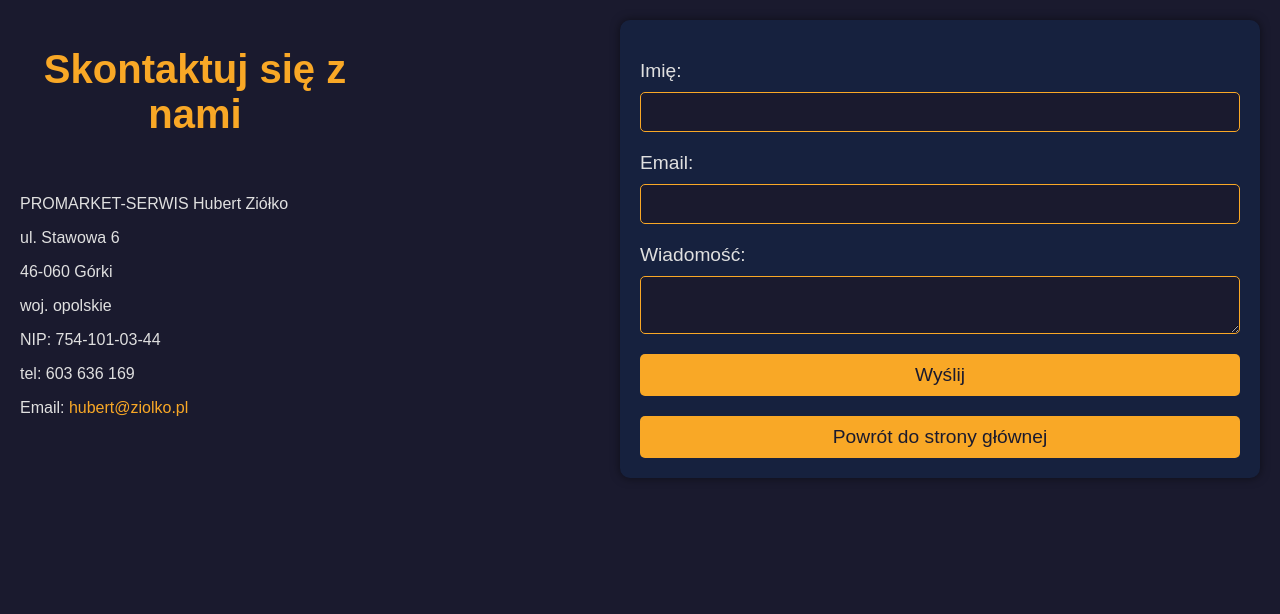
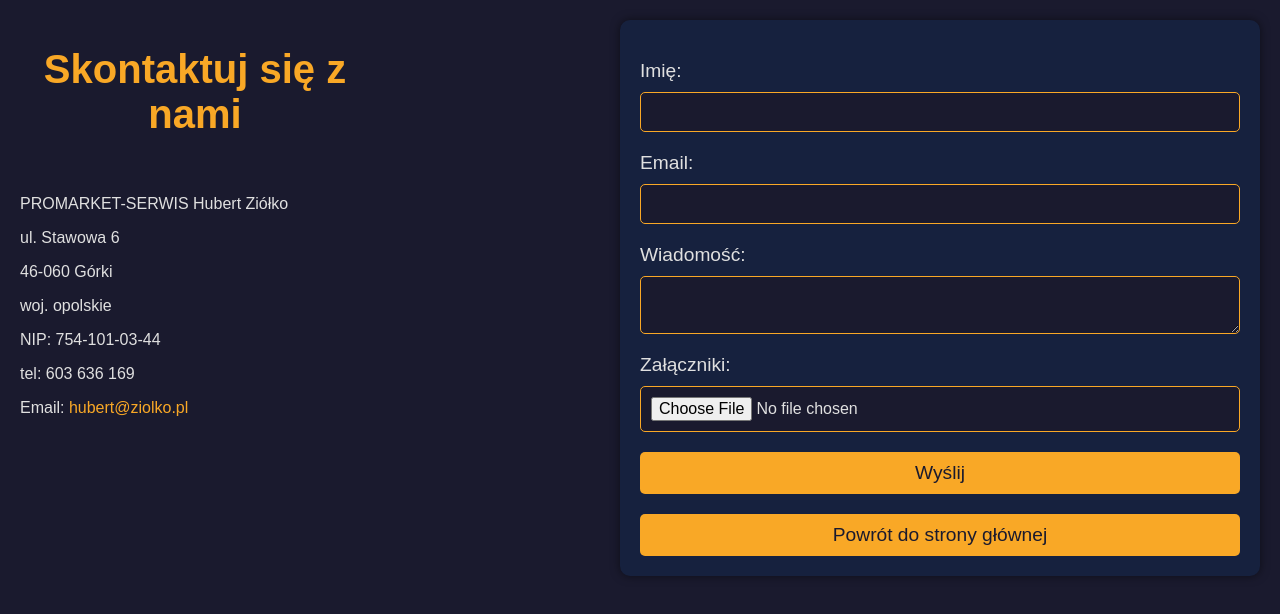
Before and after one commit to Blazej90/promarket-serwis, a Next.js app: page /contact in a window 1280 px wide. Shown: the top 614 px of the page. Built offline with nearby package versions, Linux system fonts and the light colour scheme.

Commit message:
add attachment

```diff
--- a/package.json
+++ b/package.json
@@ -11,6 +11,7 @@
   },
   "dependencies": {
     "dotenv": "^16.4.5",
+    "formidable": "^3.5.1",
     "mini-css-extract-plugin": "^2.9.0",
     "next": "^13.4.0",
     "nodemailer": "^6.9.14",
--- a/src/components/ContactForm/FormInput.js
+++ b/src/components/ContactForm/FormInput.js
@@ -1,3 +1,25 @@
+// import PropTypes from "prop-types";
+// import styles from "../../styles/Contact.module.css";
+
+// export default function FormInput({ type, id, value, onChange }) {
+//   return (
+//     <input
+//       type={type}
+//       id={id}
+//       value={value}
+//       onChange={onChange}
+//       className={styles.input}
+//     />
+//   );
+// }
+
+// FormInput.propTypes = {
+//   type: PropTypes.string.isRequired,
+//   id: PropTypes.string.isRequired,
+//   value: PropTypes.string.isRequired,
+//   onChange: PropTypes.func.isRequired,
+// };
+
 import PropTypes from "prop-types";
 import styles from "../../styles/Contact.module.css";
 
@@ -6,7 +28,7 @@
     <input
       type={type}
       id={id}
-      value={value}
+      value={type !== "file" ? value : undefined} // Jeśli to input file, nie ustawiaj value
       onChange={onChange}
       className={styles.input}
     />
@@ -16,6 +38,6 @@
 FormInput.propTypes = {
   type: PropTypes.string.isRequired,
   id: PropTypes.string.isRequired,
-  value: PropTypes.string.isRequired,
+  value: PropTypes.string, // Dla input file, value nie jest wymagane
   onChange: PropTypes.func.isRequired,
 };
--- a/src/pages/api/sendEmail.js
+++ b/src/pages/api/sendEmail.js
@@ -1,11 +1,81 @@
+// import nodemailer from "nodemailer";
+
+// export default async function sendEmail(req, res) {
+//   if (req.method === "POST") {
+//     const { name, email, message } = req.body;
+
+//     if (!name || !email || !message) {
+//       return res.status(400).json({ message: "Wszystkie pola są wymagane" });
+//     }
+
+//     const transporter = nodemailer.createTransport({
+//       service: "gmail",
+//       auth: {
+//         user: process.env.EMAIL_MAIN,
+//         pass: process.env.EMAIL_PASS,
+//       },
+//     });
+
+//     const mailOptions = {
+//       from: email,
+//       to: process.env.EMAIL_MAIN,
+//       subject: `Nowa wiadomość od ${name}`,
+//       text: `Od: ${name}\nEmail: ${email}\n\nWiadomość:\n${message}`,
+//     };
+
+//     try {
+//       await transporter.sendMail(mailOptions);
+//       return res.status(200).json({ message: "Wiadomość wysłana pomyślnie" });
+//     } catch (error) {
+//       console.error("Błąd podczas wysyłania wiadomości:", error);
+//       return res
+//         .status(500)
+//         .json({ message: "Wystąpił błąd podczas wysyłania wiadomości" });
+//     }
+//   } else {
+//     return res.status(405).json({ message: "Metoda niedozwolona" });
+//   }
+// }
+
 import nodemailer from "nodemailer";
+import formidable from "formidable";
+import fs from "fs";
+
+export const config = {
+  api: {
+    bodyParser: false, // Wyłącz domyślny bodyParser, aby użyć formidable
+  },
+};
 
 export default async function sendEmail(req, res) {
   if (req.method === "POST") {
-    const { name, email, message } = req.body;
+    const form = formidable();
+
+    form.parse(req, async (err, fields, files) => {
+      if (err) {
+        console.error("Błąd podczas parsowania formularza:", err);
+        return res.status(500).json({ message: "Błąd serwera" });
+      }
+
+      const { name, email, message } = fields;
 
       if (!name || !email || !message) {
         return res.status(400).json({ message: "Wszystkie pola są wymagane" });
+      }
+
+      // Przygotowanie załączników
+      const attachments = [];
+      if (files.attachments) {
+        const uploadedFiles = Array.isArray(files.attachments)
+          ? files.attachments
+          : [files.attachments];
+
+        uploadedFiles.forEach((file) => {
+          attachments.push({
+            filename: file.originalFilename,
+            path: file.filepath,
+          });
+        });
       }
 
       const transporter = nodemailer.createTransport({
@@ -21,6 +91,7 @@
         to: process.env.EMAIL_MAIN,
         subject: `Nowa wiadomość od ${name}`,
         text: `Od: ${name}\nEmail: ${email}\n\nWiadomość:\n${message}`,
+        attachments: attachments, // Dodanie załączników do maila
       };
 
       try {
@@ -31,7 +102,15 @@
         return res
           .status(500)
           .json({ message: "Wystąpił błąd podczas wysyłania wiadomości" });
+      } finally {
+        // Usuń pliki tymczasowe po wysłaniu wiadomości
+        attachments.forEach((attachment) => {
+          fs.unlink(attachment.path, (err) => {
+            if (err) console.error("Błąd podczas usuwania pliku:", err);
+          });
+        });
       }
+    });
   } else {
     return res.status(405).json({ message: "Metoda niedozwolona" });
   }
--- a/src/pages/contact.js
+++ b/src/pages/contact.js
@@ -1,3 +1,108 @@
+// import Link from "next/link";
+// import { useState } from "react";
+// import FormLabel from "../components/ContactForm/FormLabel";
+// import FormInput from "../components/ContactForm/FormInput";
+// import FormTextarea from "../components/ContactForm/FormTextarea";
+// import SubmitButton from "../components/ContactForm/SubmitButton";
+// import styles from "../styles/Contact.module.css";
+
+// export default function Contact() {
+//   const [formData, setFormData] = useState({
+//     name: "",
+//     email: "",
+//     message: "",
+//   });
+
+//   const [error, setError] = useState(null);
+//   const [success, setSuccess] = useState(null);
+
+//   const handleChange = (event) => {
+//     const { id, value } = event.target;
+//     setFormData((prevState) => ({
+//       ...prevState,
+//       [id]: value,
+//     }));
+//   };
+
+//   const handleSubmit = async (event) => {
+//     event.preventDefault();
+
+//     try {
+//       const response = await fetch("/api/sendEmail", {
+//         method: "POST",
+//         headers: {
+//           "Content-Type": "application/json",
+//         },
+//         body: JSON.stringify(formData),
+//       });
+
+//       if (!response.ok) {
+//         throw new Error("Wystąpił błąd podczas wysyłania wiadomości");
+//       }
+
+//       const result = await response.json();
+//       setSuccess(result.message);
+//       setFormData({ name: "", email: "", message: "" });
+//     } catch (error) {
+//       setError(error.message);
+//     }
+//   };
+
+//   return (
+//     <div className={styles.contactPage}>
+//       <div className={styles.contactInfo}>
+//         <h1 className={styles.heading}>Skontaktuj się z nami</h1>
+//         <div className={styles.info}>
+//           <p>PROMARKET-SERWIS Hubert Ziółko</p>
+//           <p>ul. Stawowa 6</p>
+//           <p>46-060 Górki</p>
+//           <p>woj. opolskie</p>
+//           <p>NIP: 754-101-03-44</p>
+//           <p>tel: 603 636 169</p>
+//           <p>
+//             Email:{" "}
+//             <a href="mailto:hubert@ziolko.pl" className={styles.emailLink}>
+//               hubert@ziolko.pl
+//             </a>
+//           </p>
+//         </div>
+//       </div>
+//       <form className={styles.form} onSubmit={handleSubmit}>
+//         <FormLabel htmlFor="name">Imię:</FormLabel>
+//         <FormInput
+//           type="text"
+//           id="name"
+//           value={formData.name}
+//           onChange={handleChange}
+//         />
+
+//         <FormLabel htmlFor="email">Email:</FormLabel>
+//         <FormInput
+//           type="email"
+//           id="email"
+//           value={formData.email}
+//           onChange={handleChange}
+//         />
+
+//         <FormLabel htmlFor="message">Wiadomość:</FormLabel>
+//         <FormTextarea
+//           id="message"
+//           value={formData.message}
+//           onChange={handleChange}
+//         />
+
+//         <SubmitButton>Wyślij</SubmitButton>
+
+//         <Link href="/" className={styles.backButton}>
+//           Powrót do strony głównej
+//         </Link>
+//       </form>
+//       {error && <p className={styles.error}>{error}</p>}
+//       {success && <p className={styles.success}>{success}</p>}
+//     </div>
+//   );
+// }
+
 import Link from "next/link";
 import { useState } from "react";
 import FormLabel from "../components/ContactForm/FormLabel";
@@ -12,7 +117,7 @@
     email: "",
     message: "",
   });
-
+  const [attachments, setAttachments] = useState([]);
   const [error, setError] = useState(null);
   const [success, setSuccess] = useState(null);
 
@@ -24,16 +129,26 @@
     }));
   };
 
+  const handleFileChange = (event) => {
+    setAttachments(event.target.files);
+  };
+
   const handleSubmit = async (event) => {
     event.preventDefault();
+
+    const formDataToSend = new FormData();
+    formDataToSend.append("name", formData.name);
+    formDataToSend.append("email", formData.email);
+    formDataToSend.append("message", formData.message);
+
+    for (let i = 0; i < attachments.length; i++) {
+      formDataToSend.append("attachments", attachments[i]);
+    }
 
     try {
       const response = await fetch("/api/sendEmail", {
         method: "POST",
-        headers: {
-          "Content-Type": "application/json",
-        },
-        body: JSON.stringify(formData),
+        body: formDataToSend,
       });
 
       if (!response.ok) {
@@ -43,6 +158,7 @@
       const result = await response.json();
       setSuccess(result.message);
       setFormData({ name: "", email: "", message: "" });
+      setAttachments([]);
     } catch (error) {
       setError(error.message);
     }
@@ -67,7 +183,11 @@
           </p>
         </div>
       </div>
-      <form className={styles.form} onSubmit={handleSubmit}>
+      <form
+        className={styles.form}
+        onSubmit={handleSubmit}
+        encType="multipart/form-data"
+      >
         <FormLabel htmlFor="name">Imię:</FormLabel>
         <FormInput
           type="text"
@@ -91,6 +211,14 @@
           onChange={handleChange}
         />
 
+        <FormLabel htmlFor="attachments">Załączniki:</FormLabel>
+        <FormInput
+          type="file"
+          id="attachments"
+          onChange={handleFileChange}
+          multiple // Umożliwia wybranie wielu plików
+        />
+
         <SubmitButton>Wyślij</SubmitButton>
 
         <Link href="/" className={styles.backButton}>
```
Also changed, not shown: 1 other file (tests, documents, lock files or other folders). Lines whose indentation alone changed are shown as unchanged.
